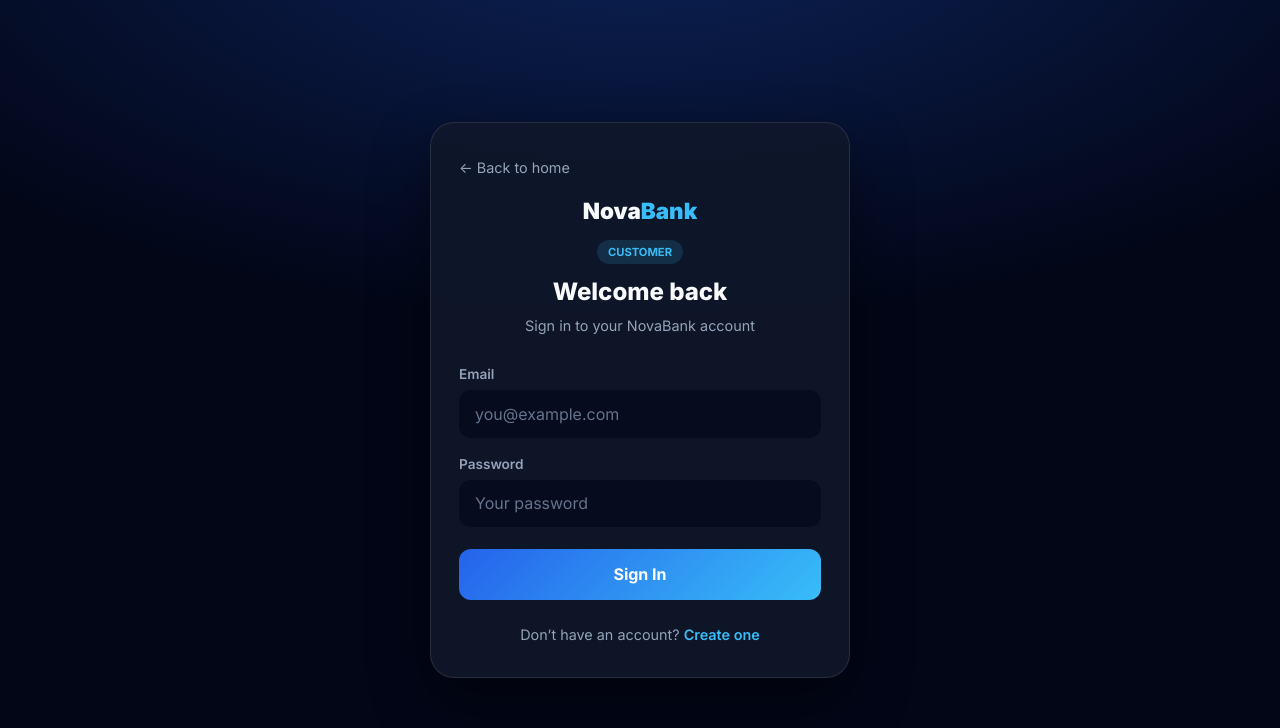
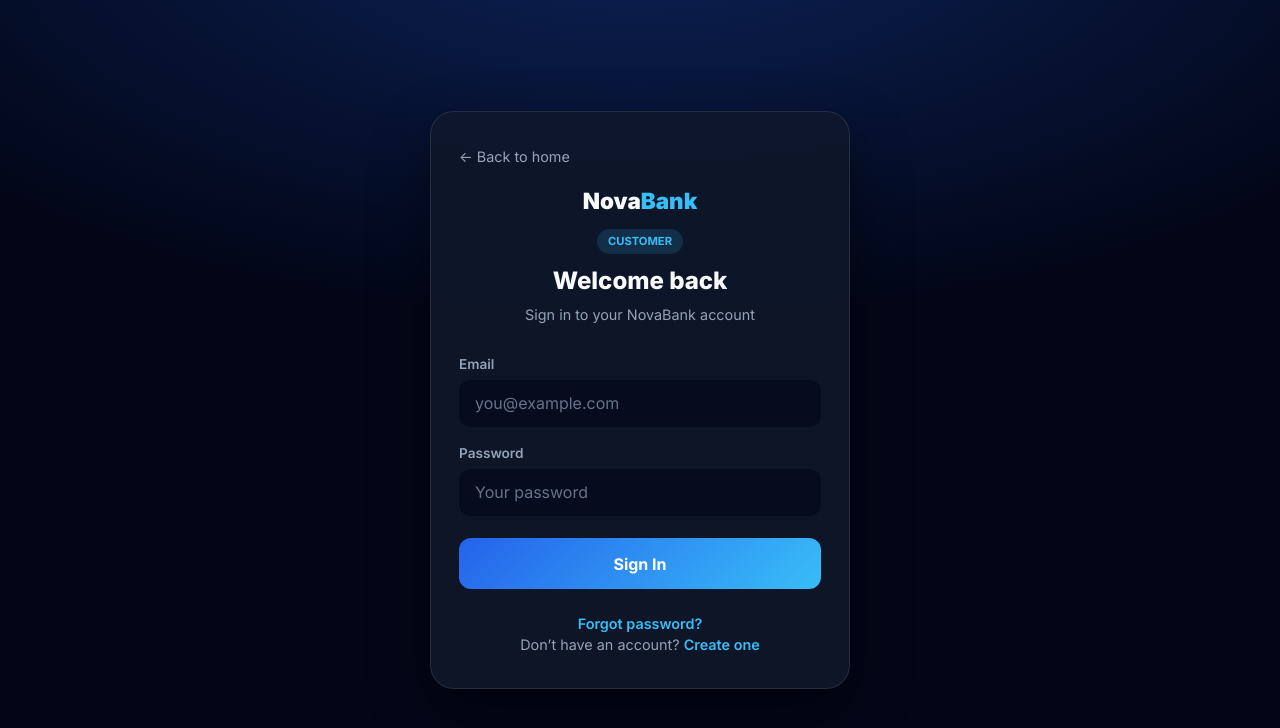
Before and after one commit to princek378/NovaBank-Frontend, a React (Vite) app: page /login in a window 1280 px wide. Shown: the top 728 px of the page. Built offline with nearby package versions, Linux system fonts and the light colour scheme; no server answers.

Commit message:
Update Login.jsx

```diff
--- a/src/auth/Login.jsx
+++ b/src/auth/Login.jsx
@@ -29,7 +29,6 @@ export default function Login() {
         return;
       }
 
-      // Prevent admin from logging in through customer portal
       if (data.user?.role === "Admin") {
         setError("Please use the Admin portal to sign in.");
         return;
@@ -99,6 +98,8 @@ export default function Login() {
         </form>
 
         <div className="auth-footer">
+          <Link to="/forgot-password">Forgot password?</Link>
+          <br />
           Don’t have an account? <Link to="/register">Create one</Link>
         </div>
       </div>
```
